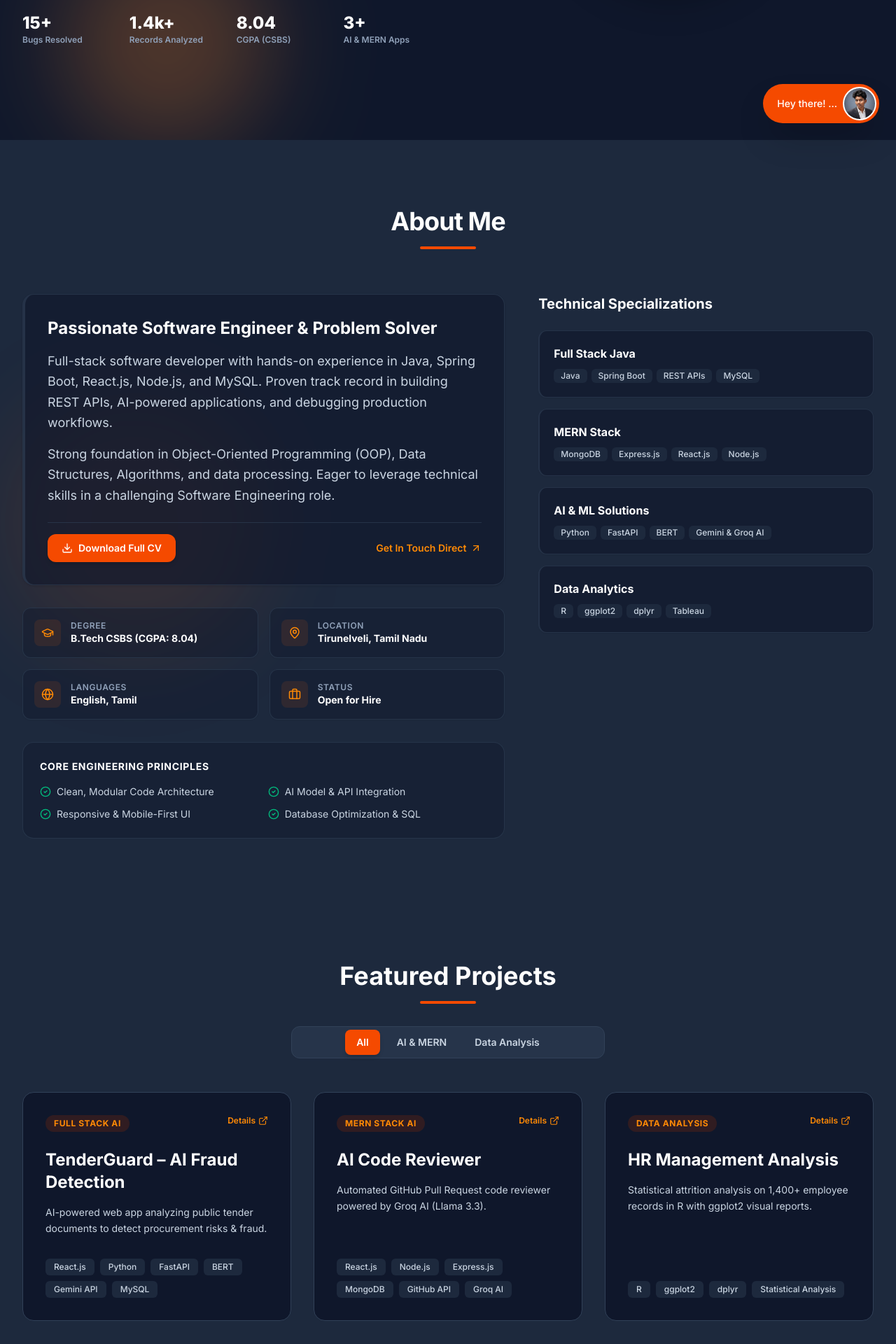
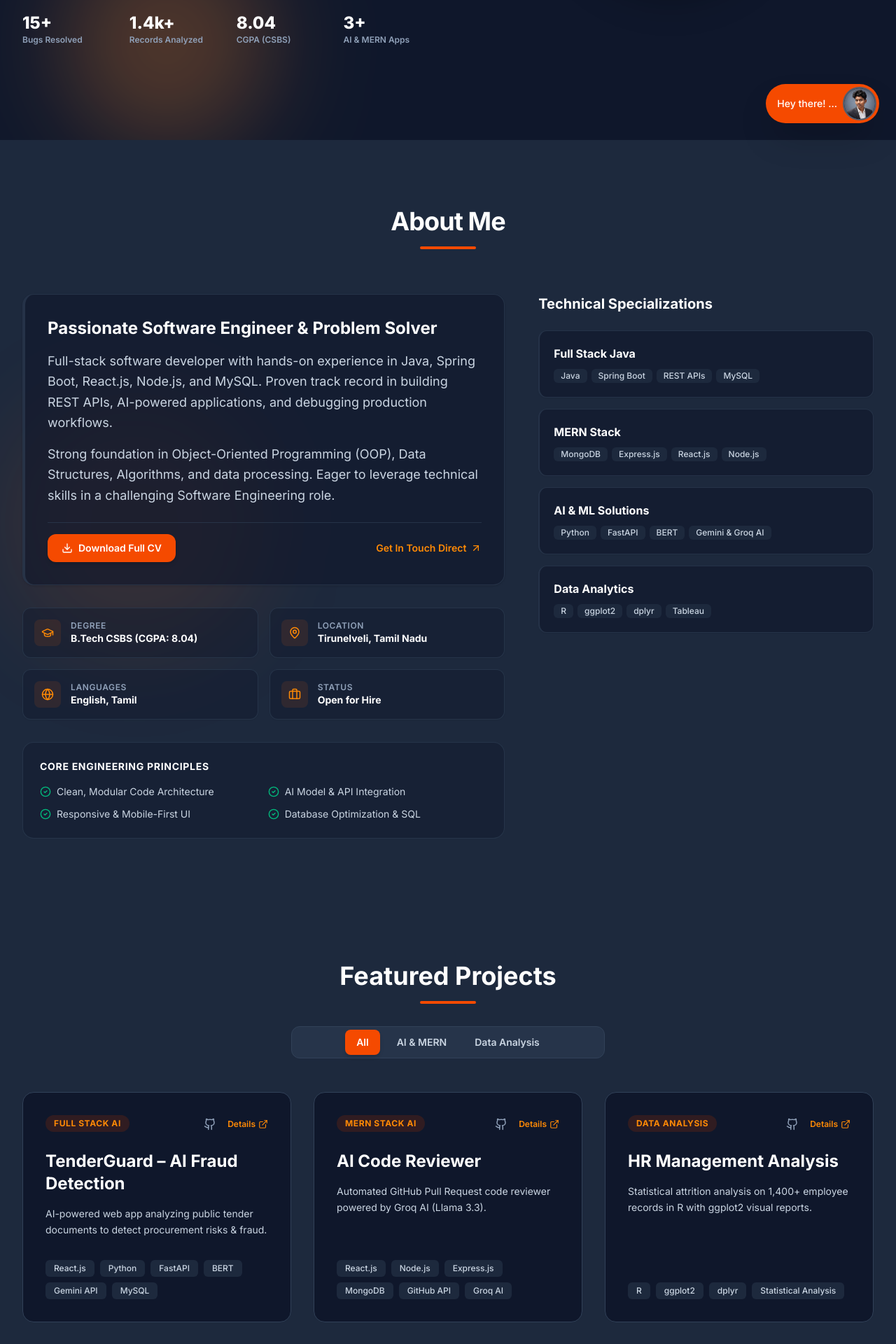
Before and after one commit to uwais12345/portfolio, a React (Vite) app: page / in a window 1280 px wide. Shown: the part 600-2520 px from the top of the page at 70% size. Built offline with nearby package versions, Linux system fonts and the light colour scheme.

Commit message:
Update project links, footer LeetCode profile, chatbot button icon, and Hero location tag

```diff
--- a/src/components/Chatbot.jsx
+++ b/src/components/Chatbot.jsx
@@ -149,18 +149,17 @@ const Chatbot = () => {
                 whileHover={{ scale: 1.05 }}
                 whileTap={{ scale: 0.95 }}
                 onClick={() => setIsOpen(!isOpen)}
-                className={`flex items-center gap-2 px-1 py-1 rounded-full shadow-2xl transition-colors duration-300 ${
+                className={`flex items-center gap-2 p-1 rounded-full shadow-2xl transition-colors duration-300 ${
                     isOpen ? 'bg-slate-800 text-white hover:bg-slate-700' : 'bg-orange-600 text-white hover:bg-orange-700'
                 }`}
+                aria-label={isOpen ? "Close Assistant" : "Open Assistant"}
             >
                 {!isOpen && (
-                    <span className="pl-4 font-medium text-sm hidden sm:block">Hey there! ...</span>
+                    <span className="pl-3 font-medium text-sm hidden sm:block">Hey there! ...</span>
                 )}
-                <div className="w-12 h-12 rounded-full overflow-hidden border-2 border-white/20 bg-white">
+                <div className="w-12 h-12 rounded-full overflow-hidden border-2 border-white/30 bg-slate-900 flex items-center justify-center">
                     {isOpen ? (
-                        <div className="w-full h-full flex items-center justify-center text-white">
-                            <X size={24} />
-                        </div>
+                        <X size={24} className="text-white" />
                     ) : (
                         <img src={profileImg} alt="Avatar" className="w-full h-full object-cover" />
                     )}
--- a/src/components/Footer.jsx
+++ b/src/components/Footer.jsx
@@ -46,6 +46,17 @@ const Footer = () => {
                             <Linkedin size={20} />
                         </a>
                         <a
+                            href="https://leetcode.com/u/MOHAMED_UWAIS_MN/"
+                            target="_blank"
+                            rel="noopener noreferrer"
+                            className="p-2.5 rounded-full bg-white dark:bg-slate-800 border border-slate-200 dark:border-slate-700 text-slate-600 dark:text-slate-400 hover:text-orange-600 dark:hover:text-orange-400 hover:border-orange-500 transition-colors shadow-xs flex items-center justify-center"
+                            title="LeetCode Profile"
+                        >
+                            <svg viewBox="0 0 24 24" fill="currentColor" className="w-5 h-5">
+                                <path d="M16.102 17.93l-2.697 2.607c-.466.467-1.111.662-1.823.662s-1.357-.195-1.824-.662l-4.332-4.363c-.467-.467-.702-1.15-.702-1.863 0-.713.235-1.357.702-1.824l4.319-4.38c.467-.467 1.125-.645 1.837-.645s1.357.195 1.823.662l2.697 2.606c.514.515 1.365.515 1.879 0 .514-.515.514-1.365 0-1.879l-2.697-2.607c-1.001-1.002-2.335-1.464-3.705-1.464s-2.704.462-3.705 1.464l-4.319 4.38c-1.001 1.001-1.464 2.335-1.464 3.705s.463 2.704 1.464 3.705l4.332 4.363c1.001 1.002 2.335 1.464 3.705 1.464s2.704-.462 3.705-1.464l2.697-2.607c.514-.514.514-1.364 0-1.878-.514-.515-1.365-.515-1.879 0zM20.811 13.01H10.666c-.728 0-1.318-.59-1.318-1.318s.59-1.318 1.318-1.318h10.145c.728 0 1.318.59 1.318 1.318s-.59 1.318-1.318 1.318zM13.627 2.825l-2.316 2.238c-.514.515-.514 1.365 0 1.879.514.514 1.365.514 1.879 0l2.316-2.238c.514-.515.514-1.365 0-1.879-.514-.515-1.365-.515-1.879 0z"/>
+                            </svg>
+                        </a>
+                        <a
                             href="mailto:uwaismohamed208@gmail.com"
                             className="p-2.5 rounded-full bg-white dark:bg-slate-800 border border-slate-200 dark:border-slate-700 text-slate-600 dark:text-slate-400 hover:text-orange-600 dark:hover:text-orange-400 hover:border-orange-500 transition-colors shadow-xs"
                             title="Send Email"
--- a/src/sections/Hero.jsx
+++ b/src/sections/Hero.jsx
@@ -40,7 +40,7 @@ const Hero = () => {
 
                             {/* 1. Location Header Tag (TOP ON MOBILE) */}
                             <div className="text-xs font-extrabold text-orange-600 dark:text-orange-400 uppercase tracking-[0.25em] mb-2">
-                                PORTFOLIO &bull; TIRUNELVELI, TAMIL NADU, INDIA
+                                TIRUNELVELI, TAMIL NADU, INDIA
                             </div>
 
                             {/* 2. Main Heading Name */}
--- a/src/sections/Projects.jsx
+++ b/src/sections/Projects.jsx
@@ -16,7 +16,7 @@ const projectsData = [
             "FastAPI backend with secure RESTful endpoints & MySQL storage"
         ],
         tech: ["React.js", "Python", "FastAPI", "BERT", "Gemini API", "MySQL"],
-        github: "https://github.com/uwais12345",
+        github: "https://github.com/uwais12345/TenderGuard",
         live: "#"
     },
     {
@@ -32,7 +32,7 @@ const projectsData = [
             "Interactive Tailwind CSS dashboard displaying repo metrics & code insights"
         ],
         tech: ["React.js", "Node.js", "Express.js", "MongoDB", "GitHub API", "Groq AI"],
-        github: "https://github.com/uwais12345",
+        github: "https://github.com/uwais12345/AI-Reviewer",
         live: "#"
     },
     {
@@ -117,9 +117,23 @@ const Projects = () => {
                                     <span className="px-3 py-1 bg-orange-100 dark:bg-orange-900/30 text-orange-600 dark:text-orange-400 text-xs font-bold rounded-full uppercase tracking-wider">
                                         {project.category}
                                     </span>
-                                    <span className="text-xs text-orange-600 dark:text-orange-400 font-semibold group-hover:underline flex items-center gap-1">
-                                        Details <ExternalLink size={14} />
-                                    </span>
+                                    <div className="flex items-center gap-3">
+                                        {project.github && (
+                                            <a
+                                                href={project.github}
+                                                target="_blank"
+                                                rel="noopener noreferrer"
+                                                onClick={(e) => e.stopPropagation()}
+                                                className="p-1 rounded-full text-slate-500 hover:text-orange-600 dark:text-slate-400 dark:hover:text-orange-400 transition-colors"
+                                                title="View Source Code on GitHub"
+                                            >
+                                                <Github size={18} />
+                                            </a>
+                                        )}
+                                        <span className="text-xs text-orange-600 dark:text-orange-400 font-semibold group-hover:underline flex items-center gap-1">
+                                            Details <ExternalLink size={14} />
+                                        </span>
+                                    </div>
                                 </div>
 
                                 <h3 className="text-2xl font-bold text-slate-900 dark:text-white mb-4 group-hover:text-orange-600 dark:group-hover:text-orange-400 transition-colors">
```
